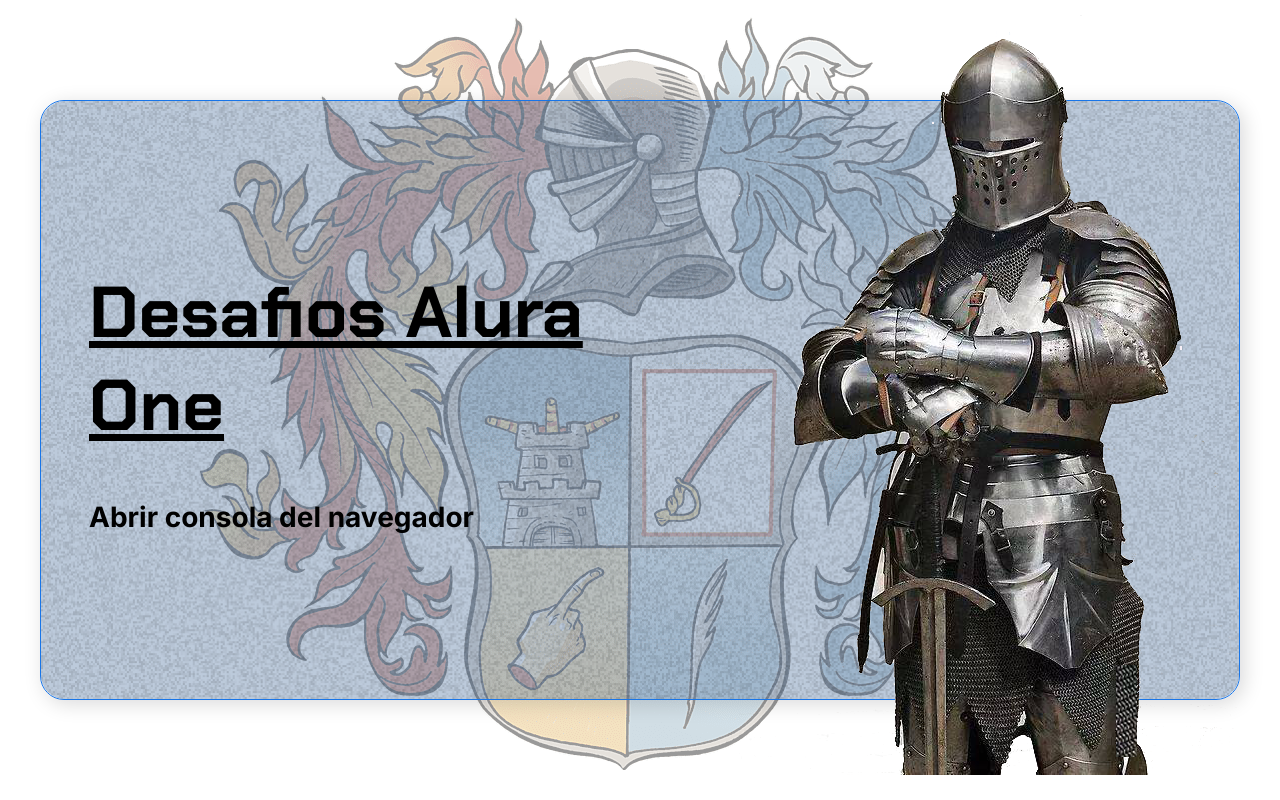
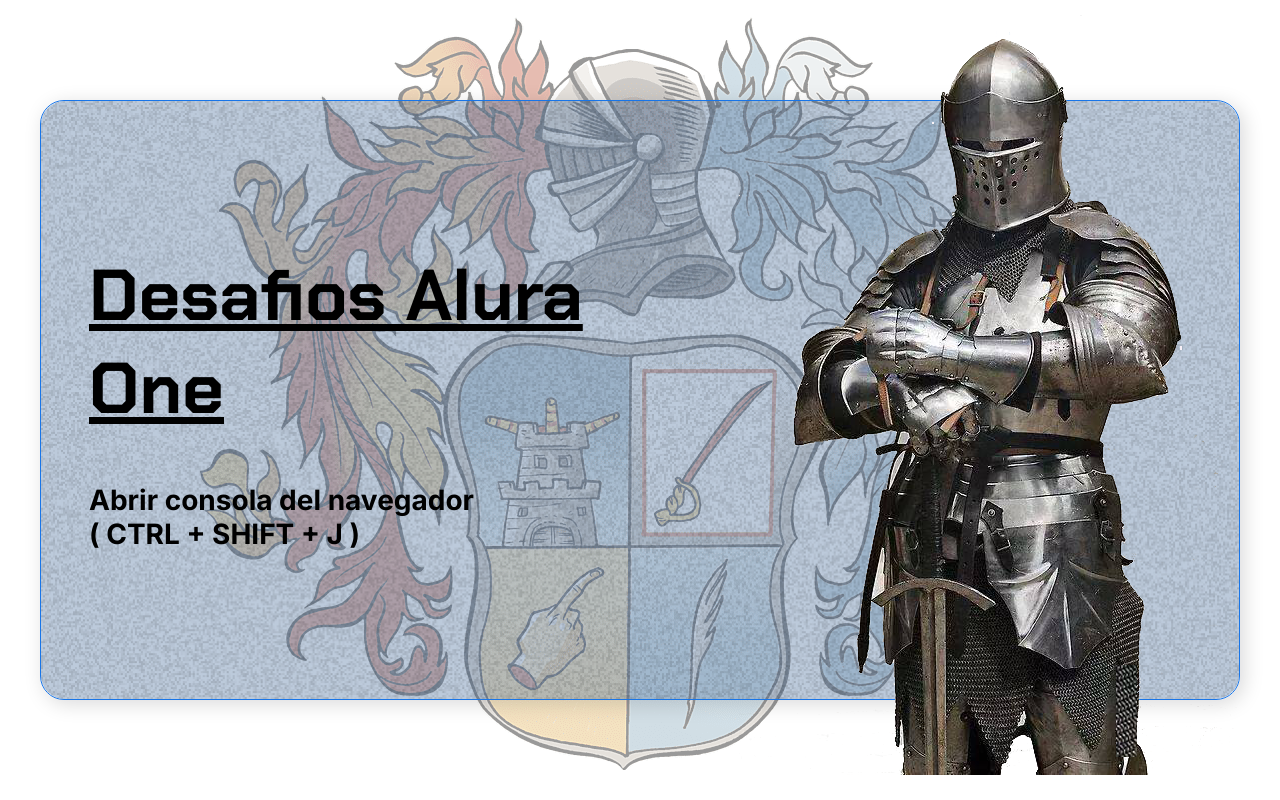
Before and after one commit to KoliRamonee/Desafios-AluraONE, a plain HTML site: page index.html in a window 1280 px wide. Drawn offline with Linux system fonts and the light colour scheme.

Commit message:
Update index.html

```diff
--- a/index.html
+++ b/index.html
@@ -20,6 +20,7 @@
                 <div class="container__texto">
                     <h1><u>Desafios Alura One</u></h1>
                     <p class="texto__parrafo">Abrir consola del navegador</p>
+                    <p class="texto__parrafo">( CTRL + SHIFT + J )</p>
                     </div>
             </div>
             <img src="./img/guerrero.png" />
```
